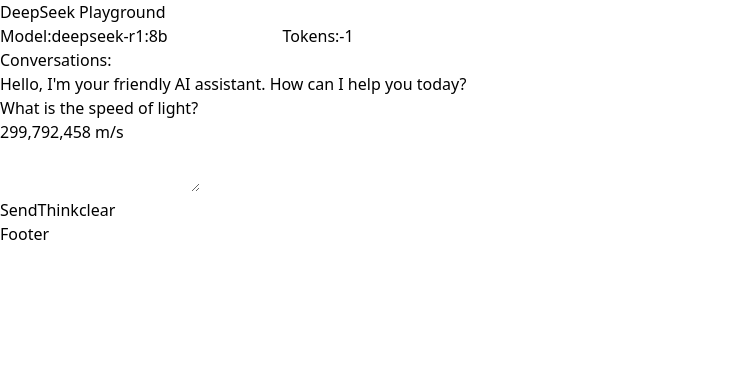
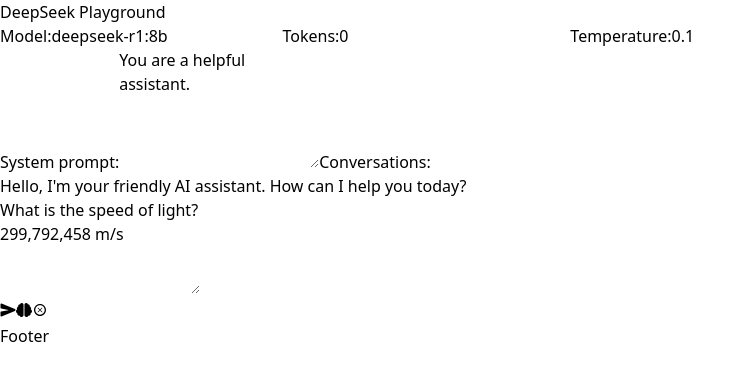
Before and after one commit to am8850/ollama-ui-r, a React (Vite) app in the folder frontend/: page / in a window 1280 px wide. Shown: the top 380 px of the page, without its empty margins (0-754 px from the left). Built offline with nearby package versions, Linux system fonts and the light colour scheme.

Commit message:
Add new dependencies and enhance chat functionality with UI improvements including adding icons and enable shoing reasoning per message.

```diff
--- a/frontend/package.json
+++ b/frontend/package.json
@@ -13,7 +13,9 @@
     "axios": "^1.7.9",
     "react": "^18.3.1",
     "react-dom": "^18.3.1",
-    "react-markdown": "^9.0.3"
+    "react-icons": "^5.4.0",
+    "react-markdown": "^9.0.3",
+    "react-spinners": "^0.15.0"
   },
   "devDependencies": {
     "@eslint/js": "^9.17.0",
--- a/frontend/src/App.tsx
+++ b/frontend/src/App.tsx
@@ -1,12 +1,17 @@
 import axios from 'axios'
 import { useState } from 'react'
+import { FaBrain } from 'react-icons/fa'
+import { IoSend } from 'react-icons/io5'
+import { TiDeleteOutline } from 'react-icons/ti'
 import ReactMarkdown from 'react-markdown'
+import { PuffLoader } from 'react-spinners'
 // import reactLogo from './assets/react.svg'
 // import viteLogo from '/vite.svg'
 // import './App.css'
 
 interface IMessage {
   role: 'user' | 'assistant'
+  reason: boolean
   content: string
 }
 
@@ -15,7 +20,9 @@
 const API_KEY = 'ollama'
 const DEFAULT_SETTINGS = {
   chat_model: 'deepseek-r1:8b',
-  max_tokens: '-1',
+  max_tokens: '0',
+  temparature: '0.1',
+  system_prompt: 'You are a helpful assistant.'
 }
 
 function App() {
@@ -27,20 +34,21 @@
   const [conversation, setConversation] = useState<IMessage[]>([
     {
       role: 'assistant',
+      reason: false,
       content: "Hello, I'm your friendly AI assistant. How can I help you today?"
     },
     {
       role: 'user',
+      reason: false,
       content: 'What is the speed of light?'
     },
     {
       role: 'assistant',
+      reason: false,
       content: '299,792,458 m/s'
     }
   ])
   const [processing, setProcessing] = useState(false)
-
-
 
   const send = async () => {
     if (!processing && prompt.length > 0) {
@@ -48,6 +56,7 @@
         let conv = [...conversation]
         conv.push({
           role: 'user',
+          reason: think,
           content: prompt
         })
         // conv.push({
@@ -63,11 +72,14 @@
         // ])
         setConversation(conv)
         setProcessing(true)
+
         const payload = {
           messages: conv,
-          model: CHAT_MODEL,
-          temperature: 0.1
+          model: settings.chat_model,
+          temperature: parseFloat(settings.temparature),
+          max_tokens: parseInt(settings.max_tokens)
         }
+
         console.info(JSON.stringify(payload, null, 2))
         const response = await axios.post(ENDPOINT, payload, {
           headers: {
@@ -75,12 +87,15 @@
             //'api-key': API_KEY
           }
         })
+
         const data: any = response.data
         const answer = data.choices[0].message.content
         conv.push({
           role: 'assistant',
+          reason: think,
           content: answer
         })
+
         setConversation(conv)
         console.info(JSON.stringify(data, null, 2))
       } catch (error) {
@@ -120,42 +135,50 @@
       </div>
       <div className='h-[35px] flex bg-slate-900 items-center px-2 text-white gap-2'>
         <label>Model:</label>
-        <input className='text-black px-1 w-32'
+        <input className='text-black px-1 w-36'
           value={settings.chat_model}
           onChange={(e) => setSettings({ ...settings, chat_model: e.currentTarget.value })}
         />
         <label>Tokens:</label>
-        <input className='text-black px-1 w-24'
+        <input className='text-black px-1 w-20'
           value={settings.max_tokens}
           onChange={(e) => setSettings({ ...settings, max_tokens: e.currentTarget.value })}
         />
+        <label>Temperature:</label>
+        <input className='text-black px-1 w-20'
+          value={settings.temparature}
+          onChange={(e) => setSettings({ ...settings, temparature: e.currentTarget.value })}
+        />
       </div>
       <div className='flex h-[calc(100vh-70px-35px)] text-white'>
-        <aside className='w-1/4 bg-slate-700 p-2'>Conversations:</aside>
+        <aside className='w-1/4 bg-slate-700 p-2 flex flex-col gap-2'>
+          <label>System prompt:</label>
+          <textarea rows={5}
+            onInput={(e) => setSettings({ ...settings, system_prompt: e.currentTarget.value })}
+            value={settings.system_prompt}
+            className='p-1 text-black outline-none resize-none'
+          />
+          <label>Conversations:</label>
+
+        </aside>
         <main className='w-3/4 bg-slate-800 p-2'>
-          <div className='h-[calc(100%-160px)] overflow-auto px-2'>
-
+          <div className='h-[calc(100%-160px)] overflow-auto px-2 flex flex-col'>
             {conversation.map((message, idx) =>
               <div key={idx} className={'flex gap-2 mt-2 ' + (message.role === 'user' ? 'justify-end' : '')}>
                 <div className={'rounded-md p-2 ' + (message.role === 'user' ? 'bg-blue-600' : 'bg-slate-600')}>
-                  {think && message.role === 'assistant' &&
+                  {message.reason && message.role === 'assistant' &&
                     <ReactMarkdown className="bg-green-200 text-black p-2 rounded-md">{extractThink(message.content).think}</ReactMarkdown>
                   }
+
+                  {/* {processing && <label>Processing...</label>} */}
                   <ReactMarkdown>{extractThink(message.content).rest}</ReactMarkdown>
+
                 </div>
               </div>
             )}
-
-            {/* <For each={conversation()}>
-              {(message) =>
-                <div className={'flex gap-2 ' + (message.role === 'user' ? 'justify-end' : '')}>
-                  <div className={'rounded-md p-2 ' + (message.role === 'user' ? 'bg-blue-600' : 'bg-slate-600')}>
-                    <SolidMarkdown children={message.content} />
-                  </div>
-                </div>
-              }
-            </For> */}
-
+            {processing &&
+              <PuffLoader color='white' size={25} />
+            }
           </div>
           <div className='h-[150px] bg-slate-900 flex p-2'>
             <textarea className='w-full outline-none resize-none text-black p-1'
@@ -165,13 +188,16 @@
             <div className='flex flex-col gap-2 justify-center ml-2'>
               <button className='bg-blue-600 p-2'
                 onClick={send}
-              >Send</button>
+                disabled={processing}
+              ><IoSend /></button>
               <button className={'p-2 ' + (think ? 'bg-green-600' : 'bg-slate-600')}
                 onClick={() => setThink(!think)}
-              >Think</button>
+                disabled={processing}
+              ><FaBrain /></button>
               <button className='bg-red-600 p-2'
                 onClick={clear}
-              >clear</button>
+                disabled={processing}
+              ><TiDeleteOutline className='text-xl' /></button>
             </div>
           </div>
         </main>
```
Also changed, not shown: 1 other file (tests, documents, lock files or other folders).
